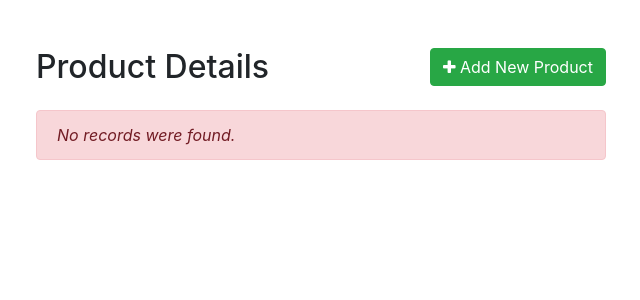
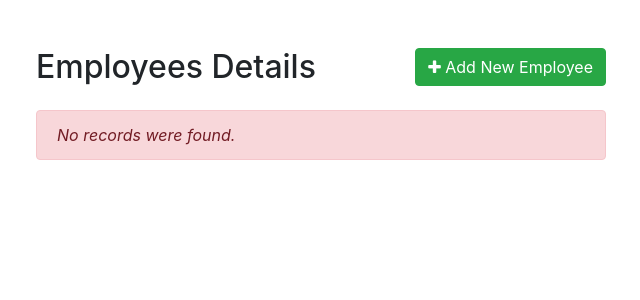
Before and after one commit to EvolvedShaman/cardines-pdo-crud, a PHP site: page / in a window 1280 px wide. Shown: the top 300 px of the page, without its empty margins (319-959 px from the left). Run offline with PHP 8.4, Linux system fonts and the light colour scheme; data that the repository does not hold is empty.

Commit message:
added index file

```diff
--- a/db/config.php
+++ b/db/config.php
@@ -2,9 +2,10 @@
 /* Database credentials. Assuming you are running MySQL
 server with default setting (user 'root' with no password) */
 define('DB_SERVER', 'localhost');
-define('DB_USERNAME', 'root');
+define('DB_USERNAME','root');
 define('DB_PASSWORD', '');
 define('DB_NAME', 'products');
+
 
 /* Attempt to connect to MySQL database */
 try{
--- a/index.php
+++ b/index.php
@@ -29,38 +29,38 @@
             <div class="row">
                 <div class="col-md-12">
                     <div class="mt-5 mb-3 clearfix">
-                        <h2 class="pull-left">Product Details</h2>
-                        <a href="./public/create.php" class="btn btn-success pull-right"><i class="fa fa-plus"></i> Add New Product</a>
+                        <h2 class="pull-left">Employees Details</h2>
+                        <a href="./public/create.php" class="btn btn-success pull-right"><i class="fa fa-plus"></i> Add New Employee</a>
                     </div>
                     <?php
                     // Include config file
                     require_once "./db/config.php";
 
                     // Attempt select query execution
-                    $sql = "SELECT * FROM products";
+                    $sql = "SELECT * FROM employees";
                     if($result = $pdo->query($sql)){
                         if($result->rowCount() > 0){
                             echo '<table class="table table-bordered table-striped">';
                                 echo "<thead>";
                                     echo "<tr>";
                                         echo "<th>#</th>";
-                                        echo "<th>Product Name</th>";
-                                        echo "<th>Product Description</th>";
-                                        echo "<th>Retail Price</th>";
+                                        echo "<th>Name</th>";
+                                        echo "<th>Address</th>";
+                                        echo "<th>Salary</th>";
                                         echo "<th>Action</th>";
                                     echo "</tr>";
                                 echo "</thead>";
                                 echo "<tbody>";
                                 while($row = $result->fetch()){
                                     echo "<tr>";
-                                        echo "<td>" . $row['product_id'] . "</td>";
-                                        echo "<td>" . $row['product_name'] . "</td>";
+                                        echo "<td>" . $row['id'] . "</td>";
+                                        echo "<td>" . $row['product'] . "</td>";
                                         echo "<td>" . $row['product_details'] . "</td>";
-                                        echo "<td>" . $row['product_retail_price'] . "</td>";
+                                        echo "<td>" . $row['price'] . "</td>";
                                         echo "<td>";
-                                            echo '<a href="./public/read.php?product_id='. $row['product_id'] .'" class="mr-3" title="View Record" data-toggle="tooltip"><span class="fa fa-eye"></span></a>';
-                                            echo '<a href="./public/update.php?product_id='. $row['product_id'] .'" class="mr-3" title="Update Record" data-toggle="tooltip"><span class="fa fa-pencil"></span></a>';
-                                            echo '<a href="./public/delete.php?product_id='. $row['product_id'] .'" title="Delete Record" data-toggle="tooltip"><span class="fa fa-trash"></span></a>';
+                                            echo '<a href="./public/read.php?id='. $row['id'] .'" class="mr-3" title="View Record" data-toggle="tooltip"><span class="fa fa-eye"></span></a>';
+                                            echo '<a href="./public/update.php?id='. $row['id'] .'" class="mr-3" title="Update Record" data-toggle="tooltip"><span class="fa fa-pencil"></span></a>';
+                                            echo '<a href="./public/delete.php?id='. $row['id'] .'" title="Delete Record" data-toggle="tooltip"><span class="fa fa-trash"></span></a>';
                                         echo "</td>";
                                     echo "</tr>";
                                 }
```
Also changed, not shown: db/products.sql (deleted, +0 -63 lines).
